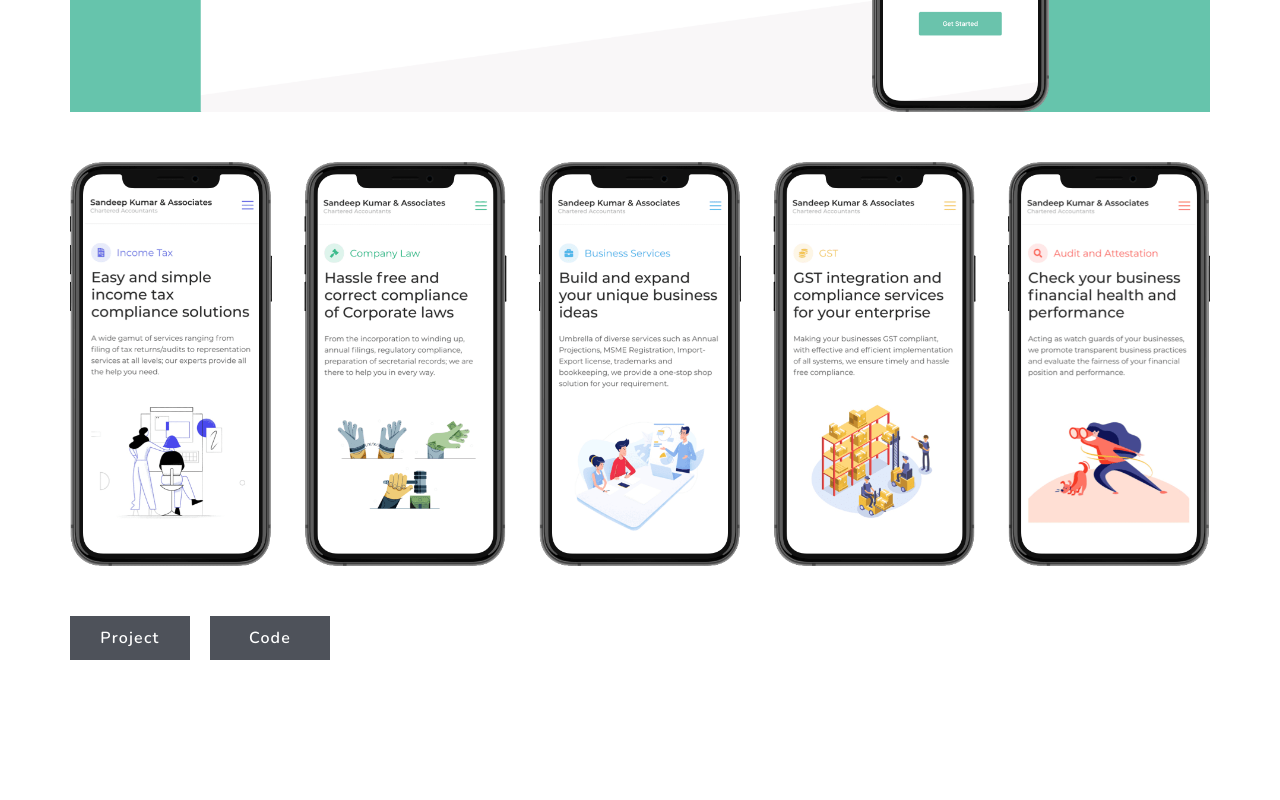
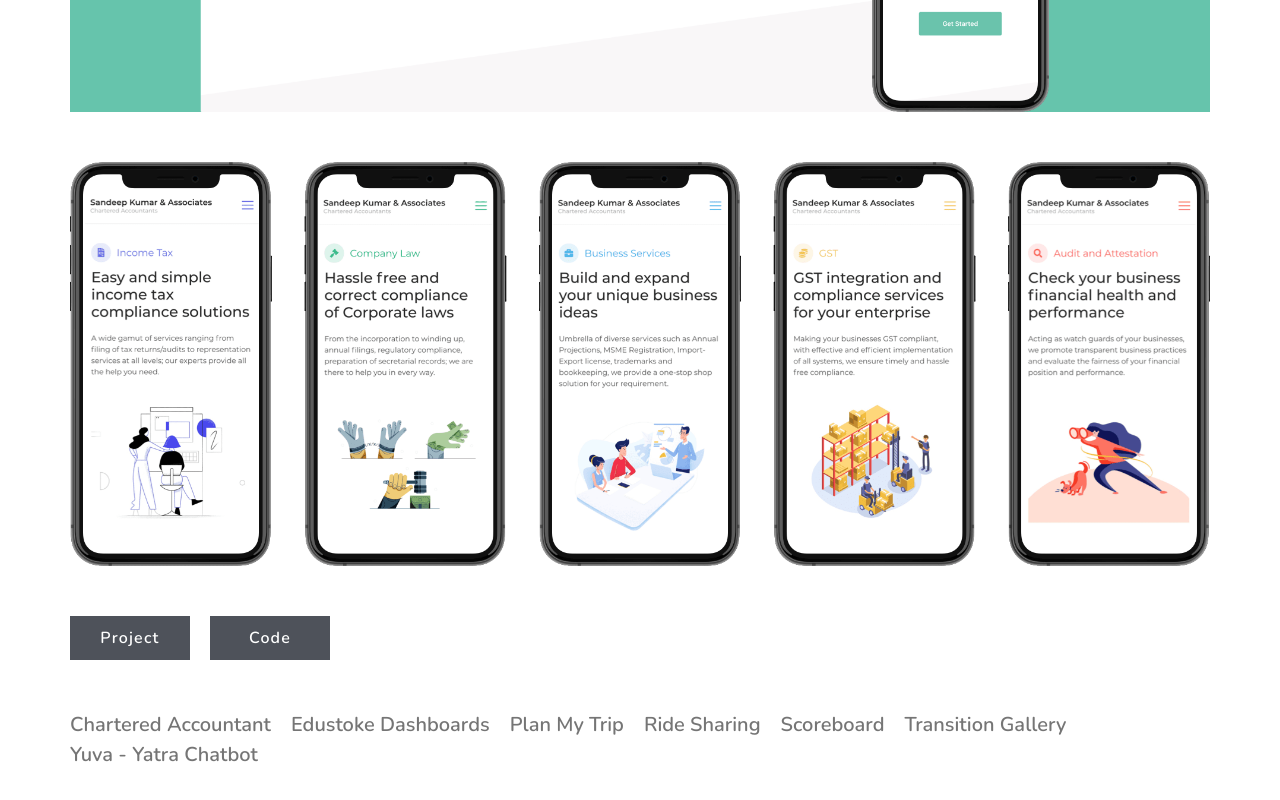
Before and after one commit to abhishekjakhar/portfolio, a Next.js app: page /projects/cask in a window 1280 px wide. Shown: the part 804-1604 px from the top of the page. Before the commit the page ends 1554 px from the top, so only its background shows below. Built offline with nearby package versions, Linux system fonts and the light colour scheme.

Commit message:
Proejct navigation added

```diff
--- /dev/null
+++ b/components/ProjectNav.js
@@ -0,0 +1,27 @@
+import React from 'react'
+import ActiveLink from './ActiveLink'
+
+const ProjectNav = ({ projects }) => {
+  return (
+    <nav>
+      <ul className="u-flex f-row f-wrap">
+        {projects.map((project, index) => {
+          return (
+            <li key={index} className="mr-4">
+              <ActiveLink
+                as={`/projects/${project.slug}`}
+                href="/projects/[pathname]">
+                <a
+                  className={`u-fontSize20 u-fontWeightBold u-textColorDarkerHover u-transition-all300Custom`}>
+                  {project.title}
+                </a>
+              </ActiveLink>
+            </li>
+          )
+        })}
+      </ul>
+    </nav>
+  )
+}
+
+export default ProjectNav
--- a/pages/projects/[slug].js
+++ b/pages/projects/[slug].js
@@ -6,8 +6,9 @@ import ProjectTitle from '../../components/ProjectTitle'
 import ProjectSubTitle from '../../components/ProjectSubTitle'
 import ProjectParagraph from '../../components/ProjectParagraph'
 import ProjectBody from '../../components/ProjectBody'
+import ProjectNav from '../../components/ProjectNav'
 
-export default function Post({ project }) {
+export default function Post({ project, projects }) {
   const {
     title,
     subTitle,
@@ -59,6 +60,7 @@ export default function Post({ project }) {
         </div>
       </div>
       <ProjectBody description={description} website={website} code={code} />
+      <ProjectNav projects={projects} />
     </Layout>
   )
 }
@@ -77,11 +79,14 @@ export async function getStaticProps({ params }) {
     'type',
   ])
 
+  const allProjects = getAllProjects(['title', 'slug'])
+
   return {
     props: {
       project: {
         ...project,
       },
+      projects: [...allProjects],
     },
   }
 }
```
